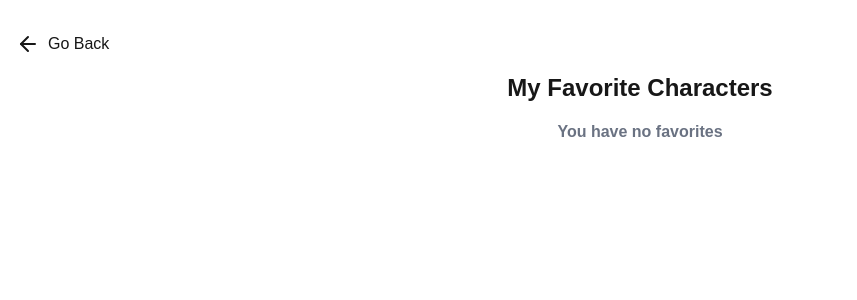
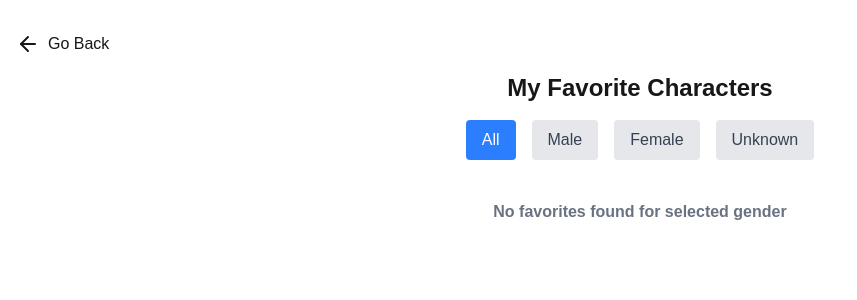
Before and after one commit to JoshVilla/rickandmorty, a Next.js app: page /favorites in a window 1280 px wide. Shown: the top 300 px of the page, without its empty margins (0-857 px from the left). Built offline with nearby package versions, Linux system fonts and the light colour scheme.

Commit message:
add gender filter

```diff
--- a/app/favorites/page.tsx
+++ b/app/favorites/page.tsx
@@ -1,27 +1,39 @@
 "use client";
+
 import ListItems from "@/components/CharacterItem";
 import { getFavorites } from "@/utils/helpers";
 import { Character } from "@/utils/types";
 import { ArrowLeft } from "lucide-react";
 import { useRouter } from "next/navigation";
-import { useState, useEffect } from "react";
+import { useState, useEffect, useMemo } from "react";
 
 const Favorites = () => {
   const router = useRouter();
   const [favorites, setFavorites] = useState<Character[]>([]);
   const [visibleCount, setVisibleCount] = useState(10); // show first 10 initially
+  const [genderFilter, setGenderFilter] = useState<
+    "All" | "Male" | "Female" | "Unknown"
+  >("All");
 
   // Load favorites on the client
   useEffect(() => {
     setFavorites(getFavorites());
   }, []);
 
+  const filteredFavorites = useMemo(() => {
+    if (genderFilter === "All") return favorites;
+    return favorites.filter(
+      (char) => char.gender.toLowerCase() === genderFilter.toLowerCase()
+    );
+  }, [favorites, genderFilter]);
+
   const handleLoadMore = () => {
-    setVisibleCount((prev) => Math.min(prev + 10, favorites.length)); // load 10 more, max is total favorites
+    setVisibleCount((prev) => Math.min(prev + 10, filteredFavorites.length));
   };
 
   return (
     <div className="p-4">
+      {/* Back button */}
       <div
         className="flex items-center my-4 hover:underline cursor-pointer gap-2"
         onClick={() => router.back()}
@@ -32,21 +44,42 @@ const Favorites = () => {
 
       <h1 className="text-2xl font-bold text-center">My Favorite Characters</h1>
 
+      {/* Gender filter */}
+      <div className="flex justify-center gap-4 mt-4">
+        {["All", "Male", "Female", "Unknown"].map((gender) => (
+          <button
+            key={gender}
+            className={`px-4 py-2 rounded ${
+              genderFilter === gender
+                ? "bg-blue-500 text-white"
+                : "bg-gray-200 text-gray-700 hover:bg-gray-300"
+            }`}
+            onClick={() => {
+              setGenderFilter(gender as "All" | "Male" | "Female");
+              setVisibleCount(10); // reset visible count when filter changes
+            }}
+          >
+            {gender}
+          </button>
+        ))}
+      </div>
+
+      {/* Favorites list */}
       <div className="mt-4 flex flex-wrap gap-4 justify-center">
-        {favorites.slice(0, visibleCount).map((item) => (
+        {filteredFavorites.slice(0, visibleCount).map((item) => (
           <ListItems key={item.id} data={item} />
         ))}
       </div>
 
-      {favorites.length === 0 && (
-        <div className="text-center">
+      {filteredFavorites.length === 0 && (
+        <div className="text-center mt-6">
           <span className="text-md text-gray-500 font-bold">
-            You have no favorites{" "}
+            No favorites found for selected gender
           </span>
         </div>
       )}
 
-      {visibleCount < favorites.length && (
+      {visibleCount < filteredFavorites.length && (
         <div className="flex justify-center mt-4">
           <button
             className="px-4 py-2 bg-blue-500 text-white rounded hover:bg-blue-600"
```
